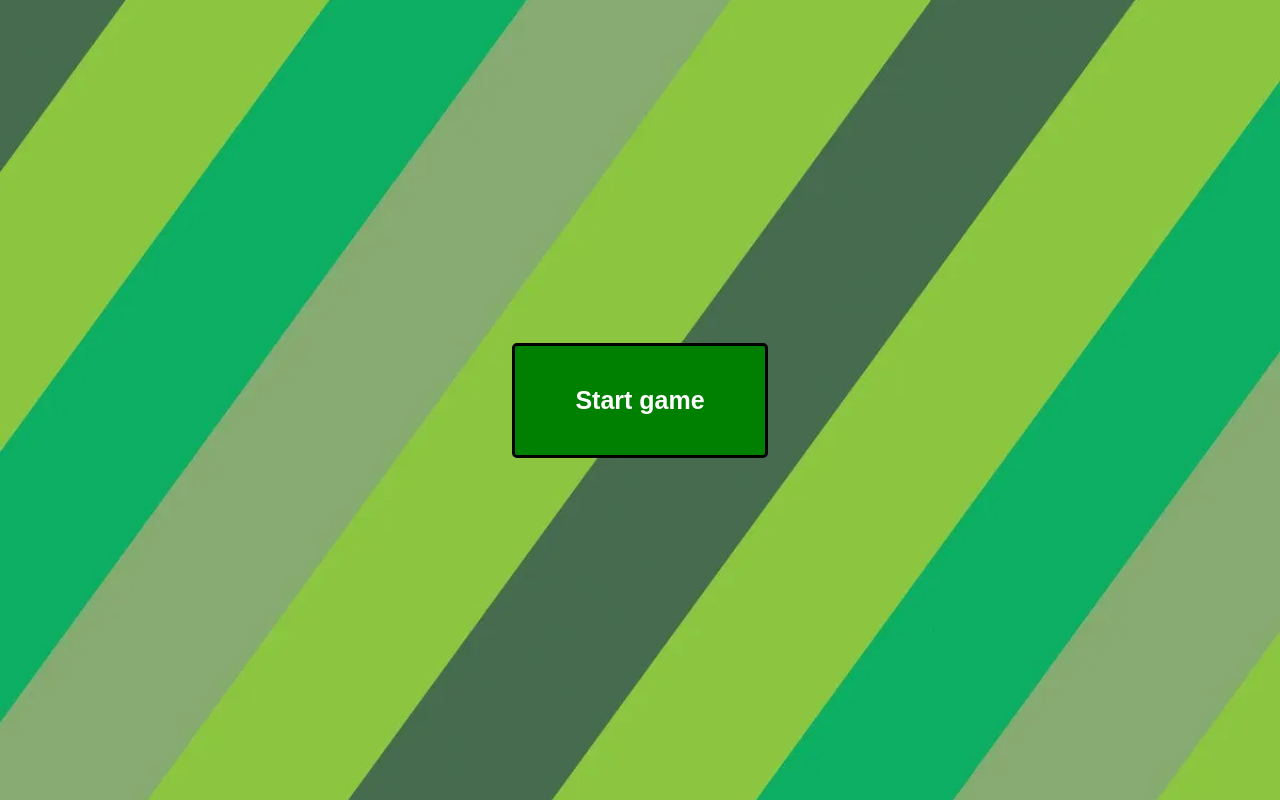
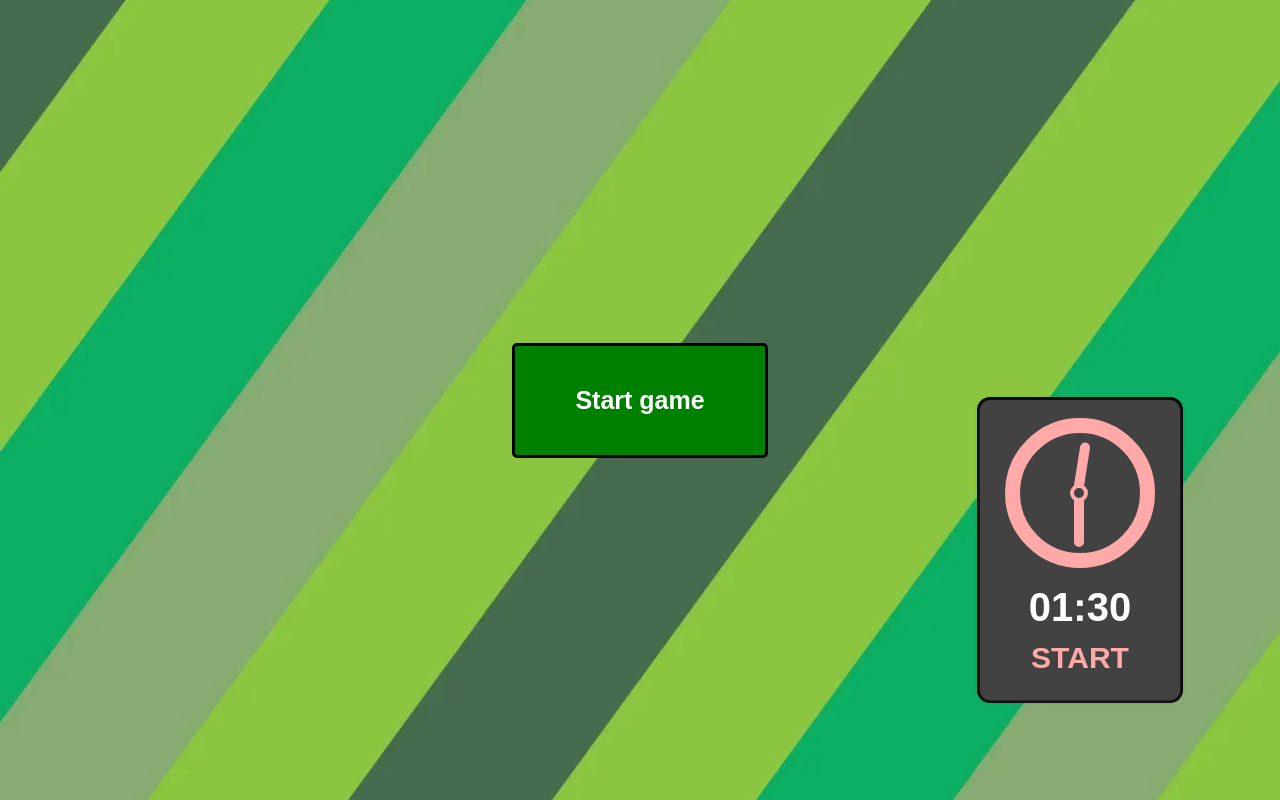
Before and after one commit to ZnoGouDj/activity, a React (Create React App) app: page / in a window 1280 px wide. Built offline with nearby package versions, Linux system fonts and the light colour scheme.

Commit message:
add timer component

```diff
--- a/src/App.jsx
+++ b/src/App.jsx
@@ -2,6 +2,7 @@ import React from 'react';
 import { easyWords, mediumWords, hardWords } from './data';
 import { Popup, Task, GameBoard } from './components';
 import './App.css';
+import Timer from './components/Timer/Timer';
 
 function App() {
   const [showStart, setShowStart] = React.useState(true);
@@ -67,6 +68,8 @@ function App() {
   React.useEffect(() => {
     teams.forEach((team) => {
       if (team.position >= 48) {
+        // TODO redo this alert
+        // eslint-disable-next-line
         alert(`${team.name} wins!`);
         setTeams([]);
         setShowStart(true);
@@ -76,14 +79,15 @@ function App() {
 
   return (
     <div className="container">
+      <Timer />
       <GameBoard
         onCardPick={handleCardPick}
         startGame={startGame}
         teams={teams}
         showStart={showStart}
       />
-      <Popup showPopup={showPopup} onTeamQtyChange={handleTeamQtyChange} />
-      <Task showTask={showTask} word={currentWord} onGuessWord={handleGuessWord} />
+      {showPopup && <Popup onTeamQtyChange={handleTeamQtyChange} />}
+      {showTask && <Task word={currentWord} onGuessWord={handleGuessWord} />}
     </div>
   );
 }
--- a/src/components/Popup/Popup.jsx
+++ b/src/components/Popup/Popup.jsx
@@ -2,10 +2,10 @@ import React from 'react';
 import PropTypes from 'prop-types';
 import './Popup.scss';
 
-function Popup({ showPopup, onTeamQtyChange }) {
+function Popup({ onTeamQtyChange }) {
   return (
-    <div className="popup" style={{ display: showPopup ? 'flex' : 'none' }}>
-      <h2>Choose the amount of teams</h2>
+    <div className="popup">
+      <h2>Choose the teams amount</h2>
       <div className="btns-container">
         <button onClick={() => onTeamQtyChange(2)} type="button">2</button>
         <button onClick={() => onTeamQtyChange(3)} type="button">3</button>
@@ -16,7 +16,6 @@ function Popup({ showPopup, onTeamQtyChange }) {
 }
 
 Popup.propTypes = {
-  showPopup: PropTypes.bool.isRequired,
   onTeamQtyChange: PropTypes.func.isRequired,
 };
 
--- a/src/components/Popup/Popup.scss
+++ b/src/components/Popup/Popup.scss
@@ -1,4 +1,5 @@
 .popup {
+  display: flex;
   position: absolute;
   width: 50%;
   height: 40%;
--- a/src/components/Task/Task.jsx
+++ b/src/components/Task/Task.jsx
@@ -2,9 +2,9 @@ import React from 'react';
 import PropTypes from 'prop-types';
 import './Task.scss';
 
-function Task({ showTask, word, onGuessWord }) {
+function Task({ word, onGuessWord }) {
   return (
-    <div className="task" style={{ display: showTask ? 'flex' : 'none' }}>
+    <div className="task">
       <h2>{word}</h2>
       <div className="guess-buttons">
         <button onClick={() => onGuessWord('No')} type="button">No</button>
@@ -15,7 +15,6 @@ function Task({ showTask, word, onGuessWord }) {
 }
 
 Task.propTypes = {
-  showTask: PropTypes.bool.isRequired,
   word: PropTypes.string.isRequired,
   onGuessWord: PropTypes.func.isRequired,
 };
--- a/src/components/Task/Task.scss
+++ b/src/components/Task/Task.scss
@@ -1,4 +1,5 @@
 .task {
+  display: flex;
   position: absolute;
   width: 50%;
   height: 40%;
--- /dev/null
+++ b/src/components/Timer/Timer.jsx
@@ -0,0 +1,69 @@
+import React, { useState, useRef } from 'react';
+import './Timer.scss';
+
+function Timer() {
+  const [time, setTime] = useState({
+    minutes: 1,
+    seconds: 30,
+  });
+  const [timerStarted, setTimerStarted] = useState(false);
+  const intervalRef = useRef(null);
+
+  const formatTime = (value) => value.toString().padStart(2, '0');
+
+  const launchTimer = () => {
+    setTimerStarted(true);
+    intervalRef.current = setInterval(() => {
+      setTime((prevTime) => {
+        if (prevTime.seconds > 0) {
+          return {
+            ...prevTime,
+            seconds: prevTime.seconds - 1,
+          };
+        }
+        if (prevTime.minutes > 0) {
+          return {
+            minutes: prevTime.minutes - 1,
+            seconds: 59,
+          };
+        }
+        clearInterval(intervalRef.current);
+        alert('The time is over');
+        return {
+          minutes: 1,
+          seconds: 30,
+        };
+      });
+    }, 1000);
+  };
+
+  const stopTimer = () => {
+    clearInterval(intervalRef.current);
+    setTime({
+      minutes: 1,
+      seconds: 30,
+    });
+    setTimerStarted(false);
+  };
+
+  return (
+    <div className="timer">
+      <div className="clock">
+        <div className="clock_circle">
+          <div className="minute-hand" style={{ transform: `rotate(${time.minutes * 6 + time.seconds / 10}deg)` }} />
+          <div className="second-hand" style={{ transform: `rotate(${time.seconds * 6}deg)` }} />
+        </div>
+      </div>
+      <div className="time">
+        {`${formatTime(time.minutes)}:${formatTime(time.seconds)}`}
+      </div>
+      {timerStarted ? (
+        <button type="button" onClick={stopTimer}>Stop</button>
+      ) : (
+        <button type="button" onClick={launchTimer}>Start</button>
+      )}
+    </div>
+  );
+}
+
+export default Timer;
--- /dev/null
+++ b/src/components/Timer/Timer.scss
@@ -0,0 +1,85 @@
+.timer {
+  background: #424242;
+  position: absolute;
+  right: 0;
+  top: 50%;
+  transform: translate(-50%, 0);
+  height: 300px;
+  width: 200px;
+  border-radius: 10px;
+  box-shadow: rgba(104, 104, 104, 0.56) 0px 1px 4px, rgb(0, 0, 0) 0px 0px 0px 3px;
+  display: flex;
+  align-items: center;
+  flex-direction: column;
+
+  .clock {
+    display: flex;
+    justify-content: center;
+    align-items: center;
+    height: 185px;
+
+    .clock_circle {
+      position: relative;
+      width: 120px;
+      height: 120px;
+      border-radius: 50%;
+      border: 15px solid #ffa9a9;
+
+      .second-hand, .minute-hand {
+        position: absolute;
+        transform-origin: 50% 100%;
+        width: 10px;
+        background-color: #ffa9a9;
+        border-radius: 5px;
+      }
+
+      .second-hand {
+        top: 4%;
+        left: 45%;
+        height: 55px;
+      }
+
+      .minute-hand {
+        top: 8%;
+        left: 44%;
+        height: 50px;
+      }
+
+      &:after {
+        content: '';
+        position: absolute;
+        top: 50%;
+        left: 49%;
+        transform: translate(-50%, -50%);
+        width: 10px;
+        height: 10px;
+        border-radius: 50%;
+        background-color: #424242;
+        border: 4px solid #ffa9a9;
+      }
+    }
+  }
+
+  .time {
+    font-size: 40px;
+    color: white;
+    padding-bottom: 10px;
+    font-weight: bold;
+  }
+
+  button {
+    outline: none;
+    background: none;
+    border: none;
+    cursor: pointer;
+
+    font-size: 30px;
+    color: #ffa9a9;
+    font-weight: bold;
+    text-transform: uppercase;
+
+    &:hover {
+      color: #ffefef;
+    }
+  }
+}
```
Also changed, not shown: src/assets/activity_result.png (added), src/assets/activity_result_0.png (added).
